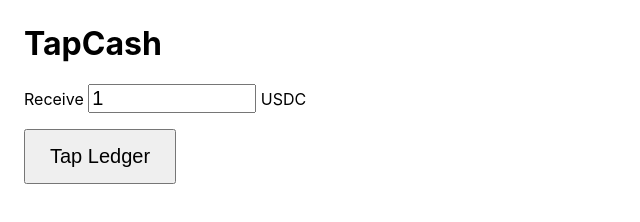
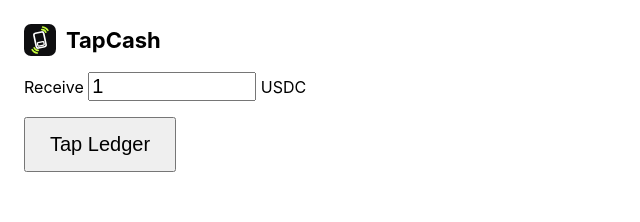
Before and after one commit to CornellBlockchain/tapcash, a website: page mvp/tapcash/web/index.html in a window 1280 px wide. Shown: the whole page, without its empty margins (0-640 px from the left). Drawn offline with nearby package versions, Linux system fonts and the light colour scheme.

Commit message:
Add tilt logo to web navbar
Inline SVG logo next to the TapCash title.

```diff
--- a/mvp/tapcash/web/index.html
+++ b/mvp/tapcash/web/index.html
@@ -6,8 +6,10 @@
   button { font-size: 20px; padding: 14px 24px; }
   input { font-size: 20px; width: 8em; }
   pre { white-space: pre-wrap; word-break: break-all; font-size: 13px; }
+  header { display: flex; align-items: center; gap: 10px; }
+  header h1 { margin: 0; font-size: 22px; }
 </style>
-<h1>TapCash</h1>
+<header><svg viewBox="0 0 512 512" width="32" height="32" aria-hidden="true"><rect width="512" height="512" rx="112" fill="#0E0E10"/><g transform="rotate(-12 256 256)" fill="none" stroke-width="26" stroke-linecap="round"><rect x="176" y="136" width="160" height="240" rx="30" stroke="#fff"/><rect x="204" y="292" width="104" height="56" rx="12" stroke="#fff" stroke-width="20"/><path d="M319 99A66 66 0 0 1 373 153M341 61A108 108 0 0 1 411 131M193 413A66 66 0 0 1 139 359M171 451A108 108 0 0 1 101 381" stroke="#C6FF3D"/></g></svg><h1>TapCash</h1></header>
 <p>Receive <input id="amount" type="number" inputmode="decimal" value="1" min="0.000001" step="any"> USDC</p>
 <p><button id="go">Tap Ledger</button></p>
 <pre id="wallet"></pre>
```
